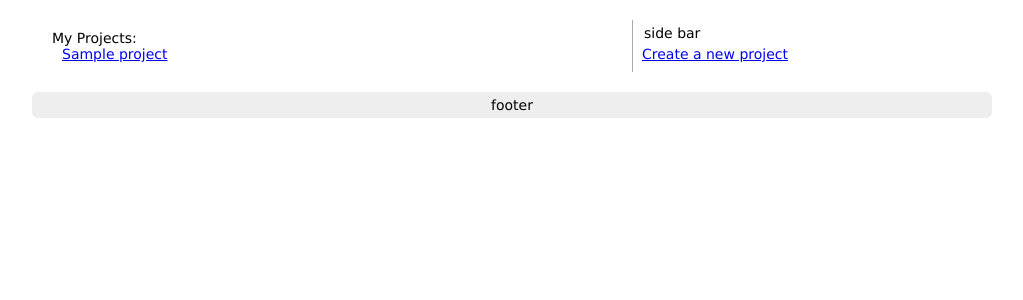
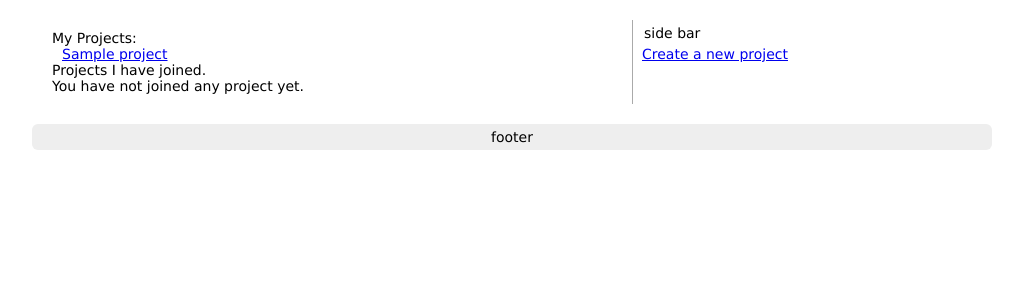
Before and after one commit to harryxu/gitube, a Django app: template gitube/templates/home.html in a window 1280 px wide. Shown: the part 40-340 px from the top of the page, without its empty margins (128-1151 px from the left). Run offline with Django 3.2, Linux system fonts and the light colour scheme; the template is opened without the code that fills it: values that come from a table or form of the project are taken from there, others are empty; a user stored in the database is signed in; tables that the repository leaves empty hold one stand-in row (values such as "Sample post"); parts of the project's set-up code (start-up, migrations or seed data) failed here and were passed over; some libraries are stand-ins or nearby versions.

Commit message:
Show joined project.

```diff
--- a/gitube/apps/project/views.py
+++ b/gitube/apps/project/views.py
@@ -10,6 +10,7 @@ def home(request):
     viewData = {}
     if request.user.is_authenticated():
         viewData['projects'] = models.Project.objects.filter(owner=request.user)
+        viewData['projectRoles'] = models.ProjectUserRoles.filter(user=request.user)
     return render_to_response('home.html',
             RequestContext(request, viewData))
 
--- a/gitube/templates/home.html
+++ b/gitube/templates/home.html
@@ -14,6 +14,17 @@
   {% else %}
     {% trans "You have no project yet." %}
   {% endif %}
+
+  <h1>{% trans "Projects I have joined." %}</h1>
+  {% if projectRols %}
+    <ul class="project-list">
+        {% for r in projectRoles %}
+        <li><a href="{{ r.project.get_absolute_url }}">{{r.project.name}}</a></li>
+        {% endfor%}
+    </ul>
+  {% else %}
+    {% trans "You have not joined any project yet." %}
+  {% endif %}
 {% else %}
     You are not signed in.
 {% endif %}
```
Also changed, not shown: 1 other file.
